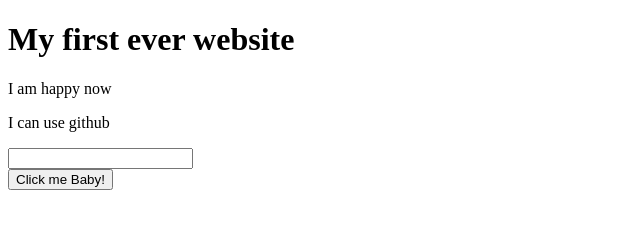
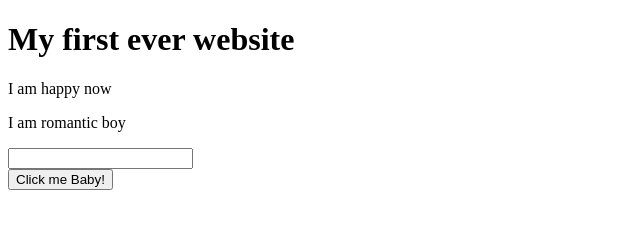
Before and after one commit to GiasMahmud/my-first-website, a plain HTML site: page index.html in a window 1280 px wide. Shown: the full height of the page, 0-640 px from the left. Drawn offline with Linux system fonts and the light colour scheme.

Commit message:
Text updated

```diff
--- a/index.html
+++ b/index.html
@@ -8,9 +8,11 @@
 <body>
     <h1> My first ever website </h1>
     <p> I am happy now</p>
-    <p> I can use github</p>
+    <p> I am romantic boy</p>
     <input type="text">
     <br>
-    <button>Click me Baby!</button>
+    <button>Click me Baby!
+
+    </button>
 </body>
 </html>
```
